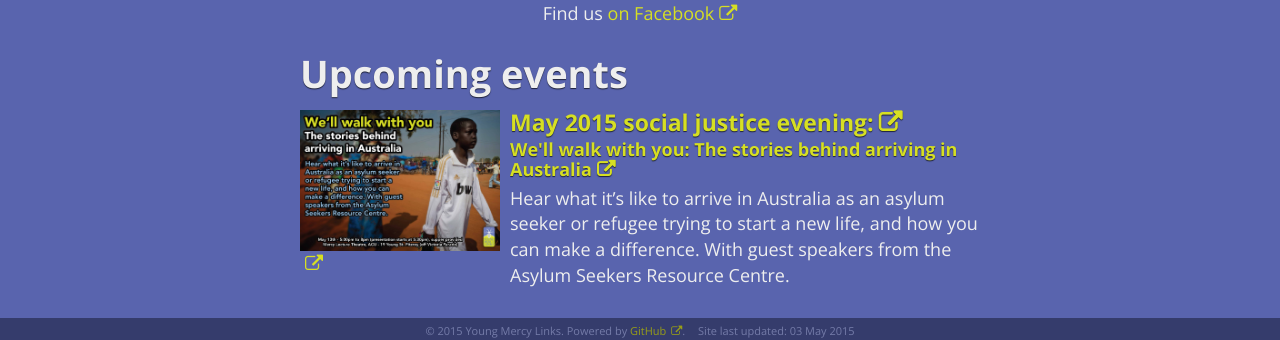
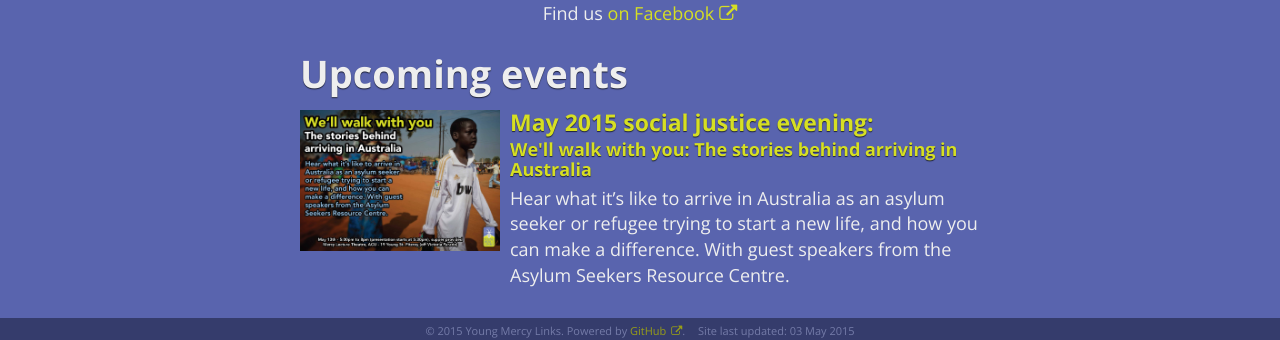
Before and after one commit to youngmercylinks/youngmercylinks.github.io, a Jekyll site: the page built from index.html, in a window 1280 px wide and 1091 px high. Shown: the part 748-1088 px from the top of the window. Built offline with Jekyll 4.4.1, drawn with Linux system fonts in a browser that asks for light colours; nearby versions of some CDN libraries.

Commit message:
Unstyled links for headings, etc.
Particularly used for event list

```diff
--- a/_sass/patches/_links.scss
+++ b/_sass/patches/_links.scss
@@ -3,10 +3,44 @@ a[href^="https://"]:after {
   font-family: 'FontAwesome';
   // font-size: $font-size-small;
   margin-left: 5px;
-  content:"\f08e";
+  content: "\f08e";
 }
 
 a[href^="http://www.youngmercylinks.github.io"]:after,
 a[href^="http://youngmercylinks.github.io"]:after  {
   content: "";
 }
+
+.link-unstyled {
+  > a:after {
+    content: "";
+    margin: 0;
+  }
+  > a, a:hover, a:focus {
+    color: inherit;
+    text-decoration: inherit;
+  }
+}
+
+.link-unstyled,
+.link-unstyled:hover,
+.link-unstyled:focus {
+  color: inherit;
+  text-decoration: inherit;
+}
+
+.link-noglpyh {
+  > a:after {
+    content: "";
+    margin: 0;
+  }
+  > a, a:hover, a:focus {
+    text-decoration: inherit;
+  }
+}
+
+.link-noglyph,
+.link-noglyph:hover,
+.link-noglyph:focus {
+  text-decoration: inherit;
+}
```
